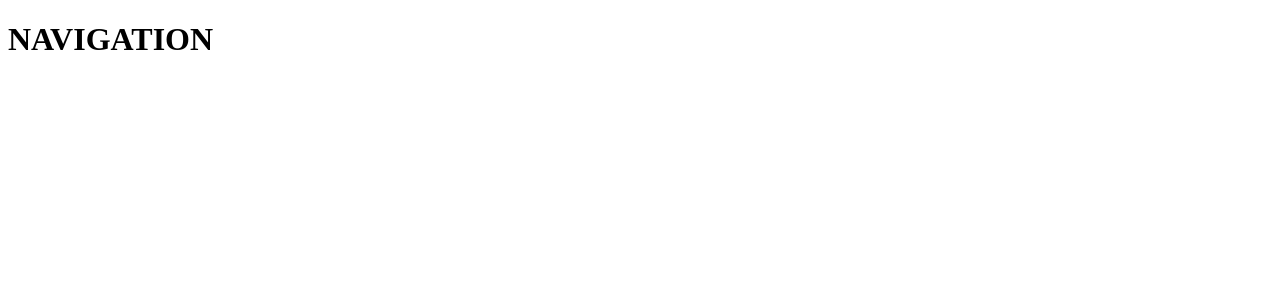
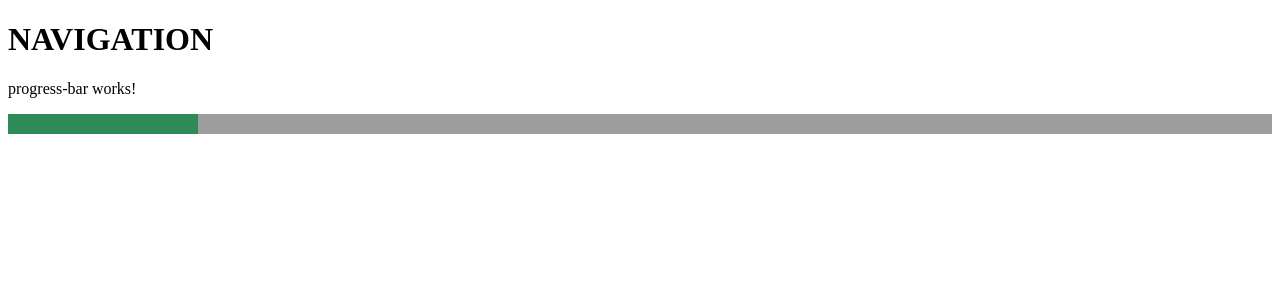
Before and after one commit to PhongPhan98/testapp, an Angular app: page /progress-bar in a window 1280 px wide. Before the commit this address led to /. Shown: the top 300 px of the page. Built offline with nearby package versions, Linux system fonts and the light colour scheme.

Commit message:
[Phong.Phan] Days 7 | INPUT DECORATOR

```diff
--- a/src/app/app-routing.module.ts
+++ b/src/app/app-routing.module.ts
@@ -2,6 +2,7 @@ import { NgModule } from '@angular/core';
 import { Routes, RouterModule } from '@angular/router';
 import { AdminComponent } from './admin/admin.component';
 import { AttributeDirectiveComponent } from './attribute-directive/attribute-directive.component';
+import { ProgressBarComponent } from './progress-bar/progress-bar.component';
 import { UserComponent } from './user/user.component';
 
 const routes: Routes = [
@@ -17,6 +18,10 @@ const routes: Routes = [
     path: 'attribute-directive',
     component: AttributeDirectiveComponent,
   },
+  {
+    path: 'progress-bar',
+    component: ProgressBarComponent,
+  },
 ];
 
 @NgModule({
--- a/src/app/app.component.html
+++ b/src/app/app.component.html
@@ -1,2 +1,7 @@
 <h1>NAVIGATION </h1>
-<router-outlet></router-outlet>
+<app-progress-bar
+  [progress]="15"
+  [backgroundColor]="'#9e9e9e'"
+  [progressColor]="'#2e8b57'"
+>
+</app-progress-bar>
--- a/src/app/attribute-directive/attribute-directive.component.html
+++ b/src/app/attribute-directive/attribute-directive.component.html
@@ -9,4 +9,4 @@ Test Style Binding
 </p>
 
 <!-- using ngClass -->
-<p type="text" *ngClass="{'first':true}">Phan XUan Phong </p>
+<!-- <td [ngClass]="val > 10 ? 'red' : 'green'">{{ val }}</td> -->
--- /dev/null
+++ b/src/app/progress-bar/progress-bar.component.css
@@ -0,0 +1,7 @@
+.progress-bar-container, .progress {
+    height: 20px;
+}
+
+.progress-bar-container {
+    width: 100%;
+}
--- /dev/null
+++ b/src/app/progress-bar/progress-bar.component.html
@@ -0,0 +1,13 @@
+<p>progress-bar works!</p>
+<div
+      class="progress-bar-container"
+      [style.backgroundColor]="backgroundColor"
+    >
+      <div
+        class="progress"
+        [style]="{
+          backgroundColor: progressColor,
+          width: progress + '%'
+        }"
+      ></div>
+    </div>
--- /dev/null
+++ b/src/app/progress-bar/progress-bar.component.ts
@@ -0,0 +1,18 @@
+import { Component, Input, OnInit } from '@angular/core';
+
+@Component({
+  selector: 'app-progress-bar',
+  templateUrl: './progress-bar.component.html',
+  styleUrls: ['./progress-bar.component.css']
+})
+export class ProgressBarComponent implements OnInit {
+  @Input() backgroundColor: string;
+  @Input() progressColor: string;
+  @Input() progress = 0;
+
+  constructor() { }
+
+  ngOnInit(): void {
+  }
+
+}
```
Also changed, not shown: src/app/app.module.ts (+4 -3 lines), 1 other file (tests, documents, lock files or other folders).
